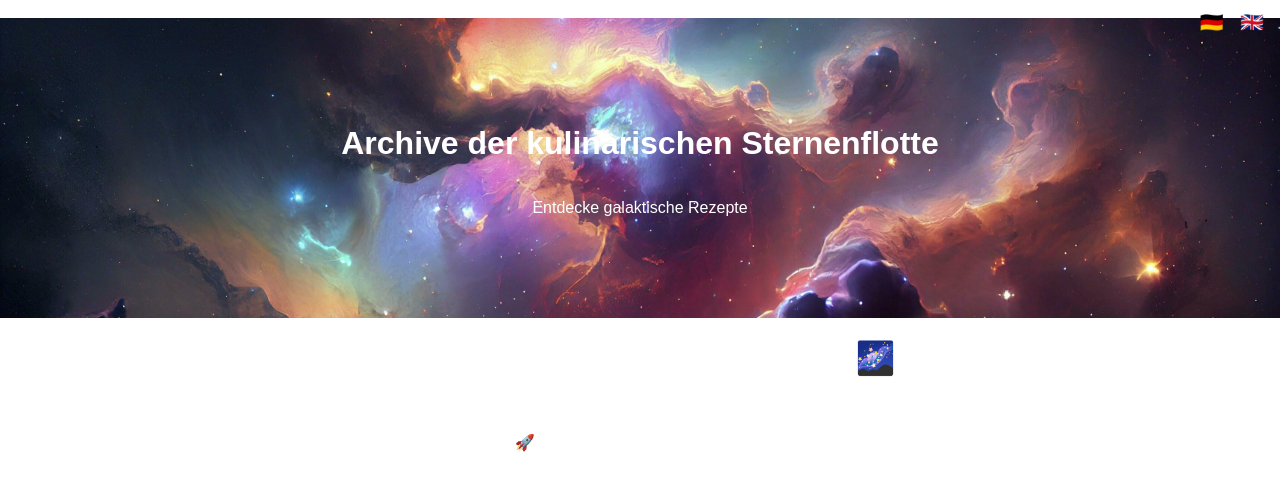
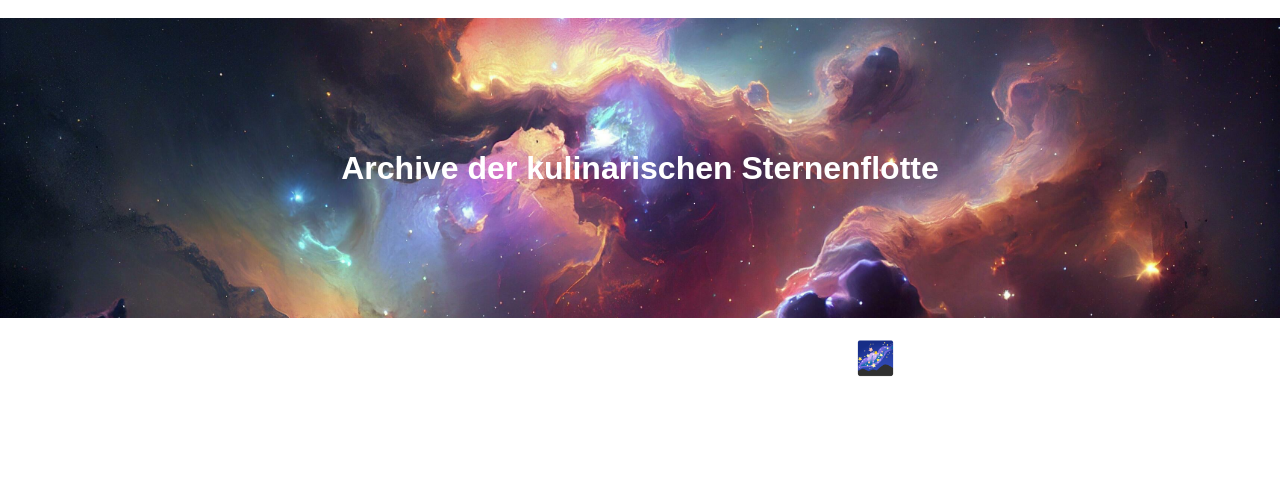
Before and after one commit to culinarystarfleet/Archives-of-the-culinary-starfleet, a Jekyll site: the page built from index.md, in a window 1280 px wide. Shown: the top 491 px of the page. Built offline with Jekyll 4.4.1, drawn with Linux system fonts in a browser that asks for light colours.

Commit message:
Update default.html

```diff
--- a/_layouts/default.html
+++ b/_layouts/default.html
@@ -1,26 +1,18 @@
 <!DOCTYPE html>
-<html lang="{{ page.lang | default: 'de' }}">
+<html lang="de">
 <head>
   <meta charset="UTF-8">
   <title>{{ page.title }}</title>
   <link rel="stylesheet" href="{{ '/assets/css/style.css' | relative_url }}">
-  <script defer src="{{ '/assets/js/lang_switch.js' | relative_url }}"></script>
 </head>
 <body>
   {% include nav.html %}
-  {% include lang_switch.html %}
-
   <div class="hero" style="background-image: url('{{ '/assets/img/galaxy_bg.jpg' | relative_url }}');">
     <h1>{{ site.title }}</h1>
-    <p>Entdecke galaktische Rezepte</p>
   </div>
 
   <main>
     {{ content }}
   </main>
-
-  <footer>
-    <p>🚀 Mit Liebe aus der Sternenküche</p>
-  </footer>
 </body>
 </html>
```
